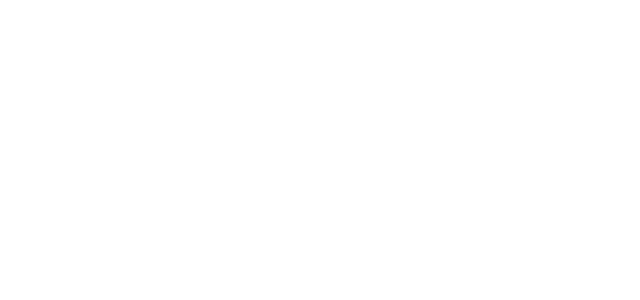
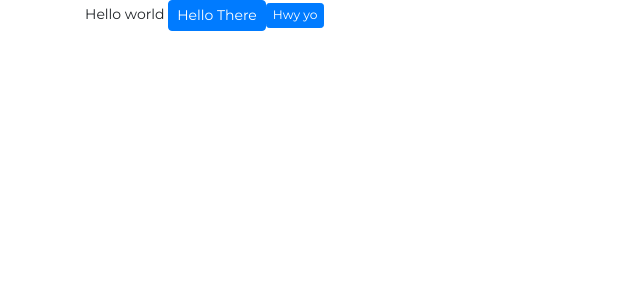
Before and after one commit to Invoice101/invoice101-fe, an Angular app: page / in a window 1280 px wide. Shown: the top 300 px of the page, without its empty margins (0-640 px from the left). Built offline with nearby package versions, Linux system fonts and the light colour scheme.

Commit message:
Bootstrap customization.

```diff
--- a/src/app/app.component.html
+++ b/src/app/app.component.html
@@ -1 +1,6 @@
 <router-outlet></router-outlet>
+<div class="container">
+  Hello world
+  <button class="btn btn-primary">Hello There</button>
+  <button class="btn btn-primary btn-sm">Hwy yo</button>
+</div>
--- a/src/app/styles/custom.scss
+++ b/src/app/styles/custom.scss
@@ -0,0 +1,56 @@
+$font-size-base: .875rem;
+
+
+// Custom Buttons
+$btn-padding-y: .25rem !default;
+$btn-padding-x: .5rem !default;
+$btn-font-family: null !default;
+$btn-focus-width: .2rem !default;
+
+$btn-padding-y-sm: .15rem !default;
+$btn-padding-x-sm: .375rem !default;
+
+$btn-padding-y-lg: .375rem !default;
+$btn-padding-x-lg: .75rem !default;
+
+
+// Bootstrap Imports
+@import "~bootstrap/scss/functions";
+@import "~bootstrap/scss/variables";
+@import "~bootstrap/scss/mixins";
+
+// Optional
+@import "~bootstrap/scss/root";
+@import "~bootstrap/scss/reboot";
+@import "~bootstrap/scss/type";
+@import "~bootstrap/scss/images";
+@import "~bootstrap/scss/code";
+@import "~bootstrap/scss/grid";
+@import "~bootstrap/scss/tables";
+@import "~bootstrap/scss/forms";
+@import "~bootstrap/scss/buttons";
+@import "~bootstrap/scss/transitions";
+@import "~bootstrap/scss/dropdown";
+@import "~bootstrap/scss/button-group";
+@import "~bootstrap/scss/input-group";
+@import "~bootstrap/scss/custom-forms";
+@import "~bootstrap/scss/nav";
+@import "~bootstrap/scss/navbar";
+@import "~bootstrap/scss/card";
+@import "~bootstrap/scss/breadcrumb";
+@import "~bootstrap/scss/pagination";
+@import "~bootstrap/scss/badge";
+@import "~bootstrap/scss/jumbotron";
+@import "~bootstrap/scss/alert";
+@import "~bootstrap/scss/progress";
+@import "~bootstrap/scss/media";
+@import "~bootstrap/scss/list-group";
+@import "~bootstrap/scss/close";
+@import "~bootstrap/scss/toasts";
+@import "~bootstrap/scss/modal";
+@import "~bootstrap/scss/tooltip";
+@import "~bootstrap/scss/popover";
+@import "~bootstrap/scss/carousel";
+@import "~bootstrap/scss/spinners";
+@import "~bootstrap/scss/utilities";
+@import "~bootstrap/scss/print";
--- a/src/styles.scss
+++ b/src/styles.scss
@@ -1,6 +1,6 @@
 /* You can add global styles to this file, and also import other style files */
 @import url('https://fonts.googleapis.com/css?family=Montserrat:300,400,600&display=swap');
-@import "~bootstrap/dist/css/bootstrap.css";
+@import "app/styles/custom.scss";
 
 body {
   font-family: 'Montserrat', sans-serif;
```
